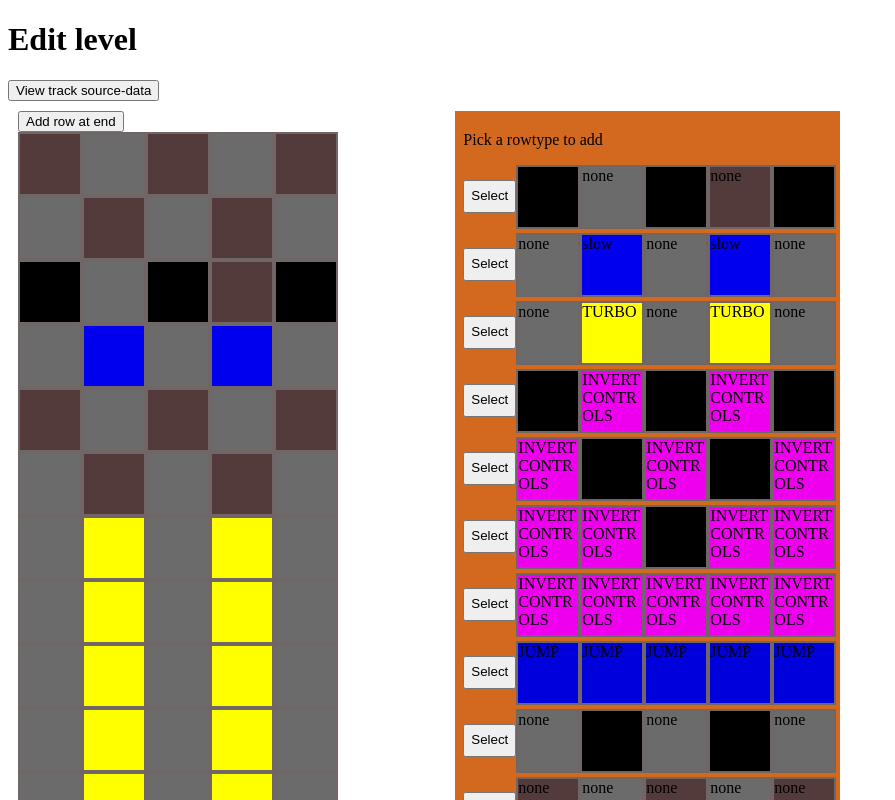
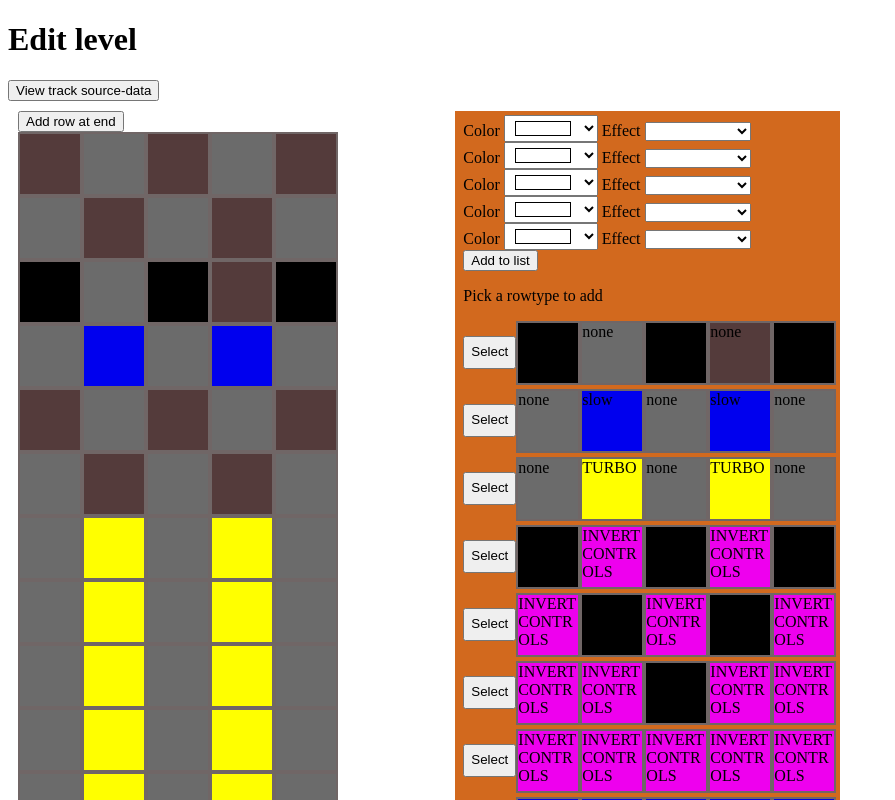
Before and after one commit to larsrytter/trailblaze-game-track-editor, an Angular app: page / in a window 1280 px wide. Both pictures are taken after a click on the button "Add row at end". Shown: the top 800 px of the page, without its empty margins (0-895 px from the left). Built offline with nearby package versions, Linux system fonts and the light colour scheme.

Commit message:
Tile-selector

```diff
--- a/src/app/model/track.model.ts
+++ b/src/app/model/track.model.ts
@@ -16,3 +16,9 @@ export interface TileModel {
     colorName: string;
     effect: string;
 }
+
+export interface TileWithColorCodeModel {
+    colorName: string;
+    colorCode: string;
+    effect: string;
+}
--- a/src/app/row-selector/row-selector.component.html
+++ b/src/app/row-selector/row-selector.component.html
@@ -1,3 +1,12 @@
+<section class="new-row-type-container">
+    <div *ngFor="let tileNum of newTilesArray; let i = index;">
+        <tile-selector (tileSelected)="onNewTileSelected($event, i)"
+            [colors]="colors"></tile-selector>
+    </div>
+    <div>
+        <button (click)="addNewRow()">Add to list</button>
+    </div>
+</section>
 <p>Pick a rowtype to add</p>
 <section class="row-selector-container">
     <div class="row-selector" *ngIf="availableRowTypes">
--- a/src/app/row-selector/row-selector.component.ts
+++ b/src/app/row-selector/row-selector.component.ts
@@ -1,6 +1,6 @@
-import { TransitiveCompileNgModuleMetadata } from '@angular/compiler';
+import { CompileShallowModuleMetadata } from '@angular/compiler';
 import { Component, EventEmitter, Input, OnInit, Output } from '@angular/core';
-import { ColorDefinitionModel, RowModel, TileModel } from '../model';
+import { ColorDefinitionModel, RowModel, TileModel, TileWithColorCodeModel } from '../model';
 
 @Component({
   selector: 'row-selector',
@@ -14,14 +14,18 @@ export class RowSelectorComponent implements OnInit {
   @Input() public colors: {[key:string]: string} = {};
   @Output() public rowTypeSelected: EventEmitter<RowModel> = new EventEmitter<RowModel>();
 
+  public numberOfTilesPerRow: number = 5;
+  public newTilesArray:number[] = [];
+
+  private _newRowType: TileModel[] = [];
+
   constructor() { }
 
   ngOnInit() {
-
+    this.newTilesArray = new Array(this.numberOfTilesPerRow);
   }
 
   public selectRowType(row: RowModel): void {
-    console.log('RowType selected', row);
     const newRow = this._copyRow(row);
     this.rowTypeSelected.emit(newRow);
   }
@@ -39,4 +43,36 @@ export class RowSelectorComponent implements OnInit {
     });
     return newRow;
   }
+
+  public onNewTileSelected(tile: TileWithColorCodeModel, columnIndex) {
+    if (!this.colors[tile.colorName]) {
+      this.colors[tile.colorName] = tile.colorCode;
+    }
+
+    const newTile: TileModel = {
+      colorName: tile.colorName,
+      effect: tile.effect
+    };
+
+    this._newRowType[columnIndex] = newTile;
+  }
+
+  public addNewRow() {
+    const rowTypeToAdd: RowModel = {
+      tiles: []
+    }
+
+    this._newRowType.forEach(tile => {
+      rowTypeToAdd.tiles.push({
+        colorName: tile.colorName,
+        effect: tile.effect
+      });
+    })
+
+    this.availableRowTypes.push(rowTypeToAdd);
+    // Force change-detection on array by creating new instance - is there not a better way??!?
+    this.availableRowTypes = this.availableRowTypes.map( x => x);
+    // TODO: Clear tile-selector controls
+    this._newRowType = [];
+  }
 }
--- /dev/null
+++ b/src/app/tile-selector/index.ts
@@ -0,0 +1 @@
+export * from './tile-selector.component';
--- /dev/null
+++ b/src/app/tile-selector/tile-selector.component.html
@@ -0,0 +1,23 @@
+<div class="tile-selector">
+    <label>
+        Color
+        <input name="tileColor"
+            type="color"
+            [(ngModel)]="color"
+            list="colorPickerDefaultColors"
+            (change)="onValueChanged()" />
+        <datalist id="colorPickerDefaultColors">
+            <option *ngFor="let colorOption of colorsInUse"
+                [value]="colorOption"></option>
+        </datalist>
+    </label>
+    <label>
+        Effect
+        <select
+            [(ngModel)]="tileEffect"
+            (change)="onValueChanged()">
+            <option *ngFor="let tileEffectOption of tileEffectOptions"
+                [value]="tileEffectOption.value">{{ tileEffectOption.name }}</option>
+        </select>
+    </label>
+</div>
--- /dev/null
+++ b/src/app/tile-selector/tile-selector.component.ts
@@ -0,0 +1,84 @@
+import { Component, EventEmitter, Input, OnInit, Output } from '@angular/core';
+import { TileWithColorCodeModel } from '../model';
+
+@Component({
+  selector: 'tile-selector',
+  templateUrl: './tile-selector.component.html',
+  styleUrls: ['./tile-selector.component.css']
+})
+export class TileSelectorComponent implements OnInit {
+
+  public color:string = '#ffffff';
+  public tileEffect: string = null;
+  public tileEffectOptions: TileEffectOption[] = [];
+  public colorsInUse: string[] = [];
+  @Input() public colors: {[key:string]: string} = {};
+  @Output() public tileSelected: EventEmitter<TileWithColorCodeModel> = new EventEmitter<TileWithColorCodeModel>();
+
+  constructor() { }
+
+  ngOnInit() {
+    this._loadTileEffectOptions();
+    this.colorsInUse = Object.values(this.colors);
+  }
+
+  public onValueChanged() {
+    if(this.color && this.tileEffect) {
+      let colorName = null;
+
+      const colorNames = Object.keys(this.colors);
+      colorNames.forEach( key => {
+        if (this.colors[key] === this.color) {
+          colorName = key;
+        }
+      });
+      // TODO: Actual input for colorName...
+      if (!colorName) {
+        colorName = this.color;
+      }
+
+      const tile: TileWithColorCodeModel = {
+        colorName: colorName,
+        colorCode: this.color,
+        effect: this.tileEffect
+      }
+
+      this.tileSelected.emit(tile);
+    }
+  }
+
+  private _loadTileEffectOptions(): void {
+    this.tileEffectOptions = [
+      {
+        name: 'None',
+        value: 'none'
+      },
+      {
+        name: 'Jump',
+        value: 'JUMP'
+      },
+      {
+        name: 'Turbo',
+        value: 'TURBO'
+      },
+      {
+        name: 'Slow',
+        value: 'SLOW'
+      },
+      {
+        name: 'Invert controls',
+        value: 'INVERTCONTROLS'
+      },
+      {
+        name: 'Hole',
+        value: 'hole'
+      }
+    ];
+  }
+
+}
+
+interface TileEffectOption {
+  name: string;
+  value: string;
+}
--- a/src/app/track-editor/track-editor.component.html
+++ b/src/app/track-editor/track-editor.component.html
@@ -12,6 +12,7 @@
                 <div *ngFor="let tile of row.tiles"
                     class="tile"
                     [style.background-color]="tile.effect === 'hole' ? '#000' : colors[tile.colorName]"
+                    [title]="tile.effect"
                     >&nbsp;</div>
                 <div class="add-row-at-position-container"
                     [class.add-row-at-position-selected]="addRowIndex === i"
```
Also changed, not shown: src/app/app.module.ts (+6 -2 lines), src/app/tile-selector/tile-selector.component.css (added).
